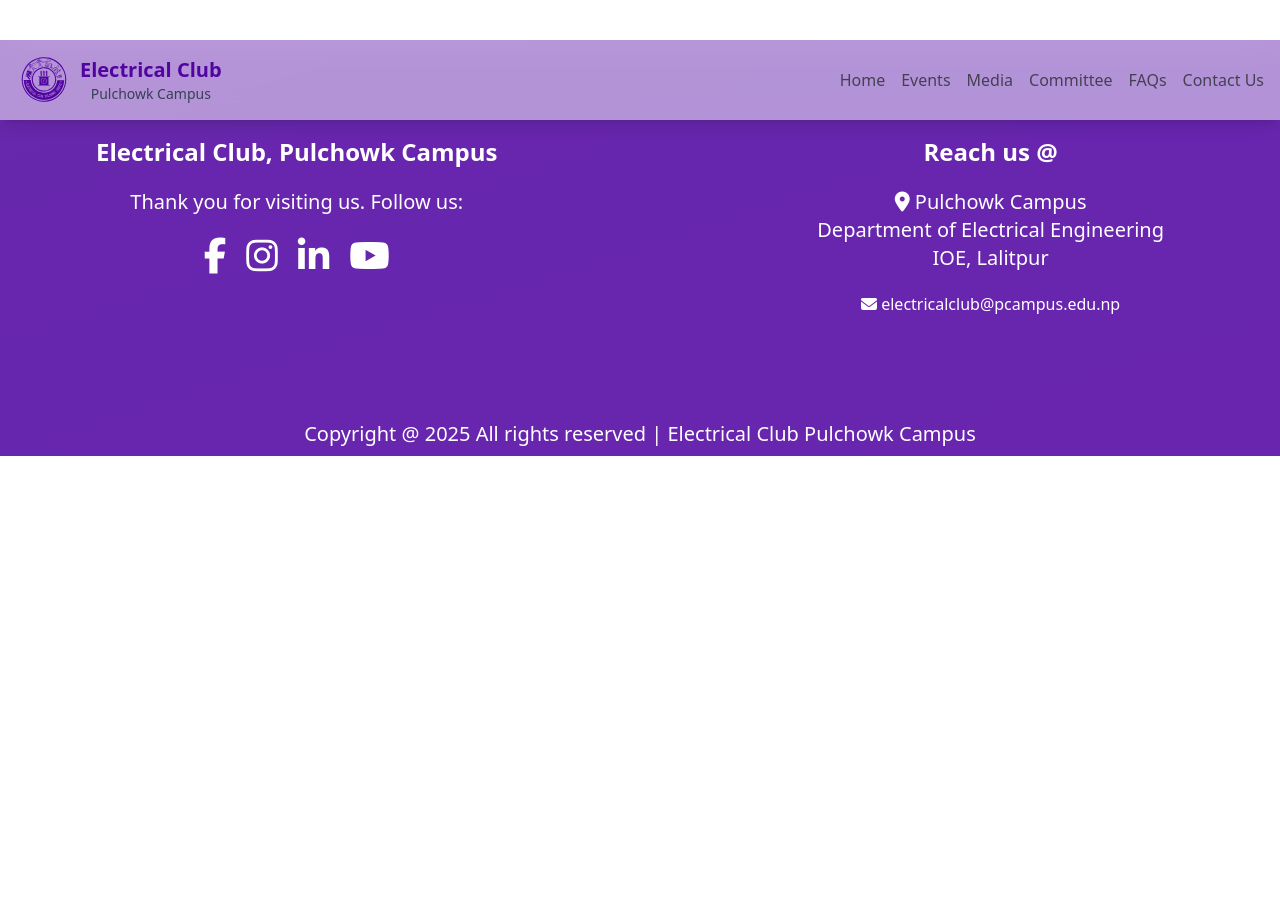
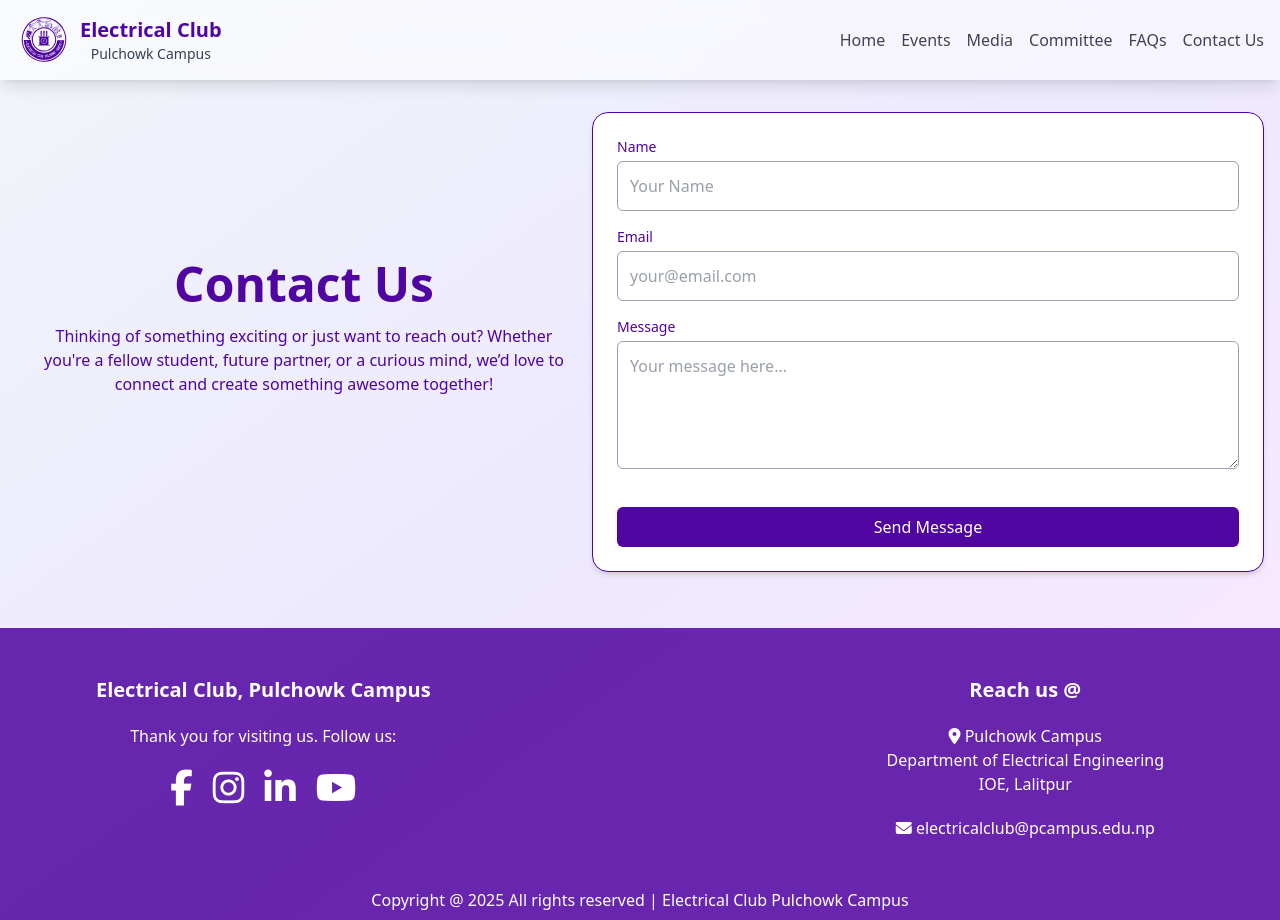
Before and after one commit to ElectricalClubPulchowkCampus/elec-club, a React (Vite) app: page /elec-club/contact in a window 1280 px wide. Before the commit the page ends 800 px from the top, so only its background shows below. Built offline with nearby package versions, Linux system fonts and the light colour scheme.

Commit message:
Added contact section

```diff
--- a/package.json
+++ b/package.json
@@ -17,6 +17,7 @@
     "framer-motion": "^12.15.0",
     "react": "^19.1.0",
     "react-dom": "^19.1.0",
+    "react-hot-toast": "^2.5.2",
     "react-router-dom": "^7.6.1",
     "tailwindcss": "^4.1.8"
   },
--- a/src/App.jsx
+++ b/src/App.jsx
@@ -4,10 +4,12 @@ import Committee from "./pages/Committee";
 import Events from "./pages/Events";
 import Media from "./pages/Media";
 import Faqs from "./pages/Faqs";
+import ContactUs from "./pages/ContactUs";
 import Header from "./components/Header";
 import Footer from "./components/Footer";
 import GoToTopButton from "./components/GoToTopButton";
 import ScrollToTop from "./components/ScrollToTop";
+import { Toaster } from "react-hot-toast";
 
 
 function App() {
@@ -22,6 +24,7 @@ function App() {
           <Route path="/events" element={<Events />}/>
           <Route path="/media" element={<Media />}/>
           <Route path="/faqs" element={<Faqs />}/>
+          <Route path="/contact" element={<ContactUs />}/>
         </Routes>
         <Footer />
         <GoToTopButton />
--- a/src/components/FAQCards.jsx
+++ b/src/components/FAQCards.jsx
@@ -1,5 +1,5 @@
 export default function FAQCards({number, question, answer}) {
-    const borderClass = `p-4 w-[80%] text-[#5004a0] text-3xl font-bold border-b border-black ${number? '' : 'border-t' }`;
+    const borderClass = `p-8 w-[80%] text-[#5004a0] text-2xl font-bold border-b border-black ${number? '' : 'border-t' }`;
     return (
         <div
             className={borderClass}
--- a/src/components/Footer.jsx
+++ b/src/components/Footer.jsx
@@ -1,10 +1,10 @@
 export default function Footer() {
   return (
     <footer className="bg-[#5004a0]/85 text-white mt-10">
-      <div className="p-10 md:p-24 w-full flex flex-col md:flex-row justify-center md:justify-between">
+      <div className="p-10 pb-0 md:px-24 md:pt-12 md:pb-10 w-full flex flex-col md:flex-row justify-center md:justify-between">
         <div className="flex flex-col items-center">
-          <p className="text-2xl font-bold text-center">Electrical Club, Pulchowk Campus</p>
-          <p className="m-5 text-xl">Thank you for visiting us. Follow us:</p>
+          <p className="text-xl font-bold text-center">Electrical Club, Pulchowk Campus</p>
+          <p className="m-5 text-base">Thank you for visiting us. Follow us:</p>
           <div className="flex space-x-5 text-4xl">
             <a href="https://www.facebook.com/ECPulchowk" target="_blank" rel="noopener noreferrer">
               <i className="fab fa-facebook-f"></i>
@@ -22,8 +22,8 @@ export default function Footer() {
         </div>
 
         <div className="flex flex-col items-center text-center my-10 md:my-0">
-          <p className="text-2xl font-bold">Reach us @</p>
-          <div className="flex flex-col items-center text-xl m-5">
+          <p className="text-xl font-bold">Reach us @</p>
+          <div className="flex flex-col items-center text-base m-5">
             <p><i className="fa-solid fa-location-dot"></i> Pulchowk Campus</p>
             <p>Department of Electrical Engineering</p>
             <p>IOE, Lalitpur</p>
@@ -31,7 +31,7 @@ export default function Footer() {
           <div><i className="fa-solid fa-envelope"></i> electricalclub@pcampus.edu.np</div>
         </div>
       </div>
-      <div className="w-full text-xl text-center p-2">
+      <div className="w-full text-base text-center p-2">
         Copyright @ 2025 All rights reserved | Electrical Club Pulchowk Campus
       </div>
     </footer>
--- a/src/pages/Committee.jsx
+++ b/src/pages/Committee.jsx
@@ -4,7 +4,7 @@ import {motion} from "framer-motion";
 
 const members = [
   { name: "Dikshant Dahal", position: "President", quote: "Quote", flip: false },
-  { name: "Nishcal Neupane", position: "Vice President", quote: "Quote", flip: true },
+  { name: "Nischal Neupane", position: "Vice President", quote: "Quote", flip: true },
   { name: "Madhu Karn", position: "Secretary", quote: "Quote", flip: false },
   { name: "Sanjita Chettri", position: "Treasurer", quote: "Quote", flip: true },
   { name: "Nawed Ahmad", position: "Event Manager", quote: "Quote", flip: false },
--- /dev/null
+++ b/src/pages/ContactUs.jsx
@@ -0,0 +1,99 @@
+import { useState } from "react";
+import { motion } from "framer-motion";
+import { toast, Toaster } from "react-hot-toast";
+
+export default function ContactUs() {
+    const [formData, setFormData] = useState({ name: "", email: "", message: "" });
+
+    const handleChange = (e) => {
+        setFormData({ ...formData, [e.target.name]: e.target.value });
+    };
+
+    const handleSubmit = (e) => {
+        e.preventDefault();
+        console.log(formData);
+        toast.success("Message sent!", {
+            duration: 3000,
+            position: "top-right",
+            style: {
+                borderRadius: "10px",
+                background: "#5004a0",
+                color: "#fff",
+            },
+            iconTheme: {
+                primary: "#fff",
+                secondary: "#5004a0",
+            },
+        });
+        setFormData({ name: "", email: "", message: "" });
+    };
+
+    const inputClassName =
+        "border border-gray-400 rounded-md p-3 text-gray-700 w-full mb-4 focus:outline-none focus:ring-2 focus:ring-[#5004a0]";
+
+    return (
+        <>
+            <Toaster position="top-right" reverseOrder={false} />
+            <main className="pt-24">
+                <div className="flex flex-col md:flex-row items-center p-4">
+                    <motion.div
+                        className="text-5xl font-bold text-[#5004a0] text-center my-5 mb-8 flex flex-col md:w-[50%]"
+                        initial={{ opacity: 0, y: 20 }}
+                        animate={{ opacity: 1, y: 0 }}
+                        viewport={{ once: true, amount: 0.01 }}
+                        transition={{ duration: 0.8, ease: "easeOut" }}
+                    >
+                        Contact Us
+                        <p className="text-base font-normal p-4">
+                            Thinking of something exciting or just want to reach out? Whether you're a fellow student,
+                            future partner, or a curious mind, we’d love to connect and create something awesome together!
+                        </p>
+                    </motion.div>
+
+                    <div className="w-[90%] md:w-[60%] max-w-2xl mx-auto p-6 bg-white rounded-2xl shadow-md border border-[#5004a0]">
+                        <form onSubmit={handleSubmit}>
+                            <label className="block text-sm font-medium text-[#5004a0] mb-1">Name</label>
+                            <input
+                                type="text"
+                                name="name"
+                                value={formData.name}
+                                onChange={handleChange}
+                                placeholder="Your Name"
+                                className={inputClassName}
+                                required
+                            />
+
+                            <label className="block text-sm font-medium text-[#5004a0] mb-1">Email</label>
+                            <input
+                                type="email"
+                                name="email"
+                                value={formData.email}
+                                onChange={handleChange}
+                                placeholder="your@email.com"
+                                className={inputClassName}
+                                required
+                            />
+
+                            <label className="block text-sm font-medium text-[#5004a0] mb-1">Message</label>
+                            <textarea
+                                name="message"
+                                value={formData.message}
+                                onChange={handleChange}
+                                placeholder="Your message here..."
+                                className={`${inputClassName} min-h-32 max-h-75 resize-y`}
+                                required
+                            />
+
+                            <button
+                                type="submit"
+                                className="mt-4 bg-[#5004a0] text-white px-6 py-2 rounded-md hover:bg-[#3e037e] transition-all w-[100%]"
+                            >
+                                Send Message
+                            </button>
+                        </form>
+                    </div>
+                </div>
+            </main>
+        </>
+    );
+}
--- a/src/pages/Events.jsx
+++ b/src/pages/Events.jsx
@@ -1,6 +1,7 @@
 import {motion} from "framer-motion";
 import WorkshopCard from "../components/WorkshopCard";
 import RocketAndPath from "../components/RocketAndPath";
+import React from "react";
 
 const workshopDescription = [
   {
@@ -60,7 +61,7 @@ export default function Events(){
             </motion.div>
             <div className="relative flex flex-col items-center w-full pb-4">
                 {workshopDescription.map((workshop, i) => (
-                    <>
+                    <React.Fragment key={i}>
                         <WorkshopCard
                             key={i}
                             number={i}
@@ -71,8 +72,8 @@ export default function Events(){
                             completed={workshop.completed}
                             registrationOpen={workshop.registrationOpen}
                         />
-                        {i<workshopDescription.length - 1 && <RocketAndPath number={i}/>}
-                    </>
+                        {i<workshopDescription.length - 1 && <RocketAndPath key={(workshopDescription.length)+i} number={i}/>}
+                    </React.Fragment>
                 ))}
             </div>
         </main>
--- a/src/pages/Faqs.jsx
+++ b/src/pages/Faqs.jsx
@@ -1,5 +1,6 @@
 import {motion} from "framer-motion"
 import FAQCards from "../components/FAQCards"
+import React from "react"
 
 const QnA = [
     {question: "Question", answer: "Lorem ipsum dolor sit amet, consectetur adipiscing elit, sed do eiusmod tempor incididunt ut labore et dolore magna aliqua. Ut enim ad minim veniam, quis nostrud exercitation ullamco laboris nisi ut aliquip ex ea commodo consequat. Duis aute irure dolor in reprehenderit in voluptate velit esse cillum dolore eu fugiat nulla pariatur. Excepteur sint occaecat cupidatat non proident, sunt in culpa qui officia deserunt mollit anim id est laborum."},
@@ -12,7 +13,7 @@ export default function Faqs(){
     return(
         <main className="pt-24 overflow-x-hidden overflow-y-hidden flex flex-wrap flex-col items-center justify-center">
             <motion.div
-                className="text-5xl font-bold text-[#5004a0] text-center my-5 mb-8 flex flex-col"
+                className="text-5xl font-bold text-[#5004a0] text-center my-5 mb-12 flex flex-col"
                 initial={{ opacity: 0, y: 20 }}
                 animate={{ opacity: 1, y: 0 }}
                 viewport={{once:true, amount:0.01 }}
@@ -21,19 +22,18 @@ export default function Faqs(){
                 FAQs
             </motion.div>
             <motion.div
-                className="flex flex-col items-center"
+                className="flex flex-col items-center mb-12"
                 initial={{ opacity: 0, y: 20 }}
                 animate= {{ opacity: 1, y: 0 }}
                 transition={{ duration: 0.6, ease: "easeOut" }}
             >
                 {QnA.map((qa, key) => {
                     return(
-                    <>
+                    <React.Fragment key={key}>
                         <FAQCards key={key} number={key} question={qa.question} answer={qa.answer}/>
-                    </>)
+                    </React.Fragment>)
                 })}
             </motion.div>
-
         </main>
     )
 }
```
Also changed, not shown: 1 other file (tests, documents, lock files or other folders).
